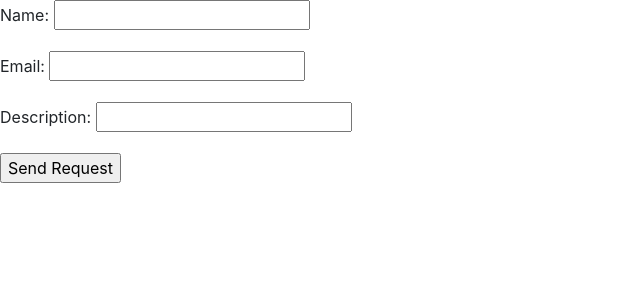
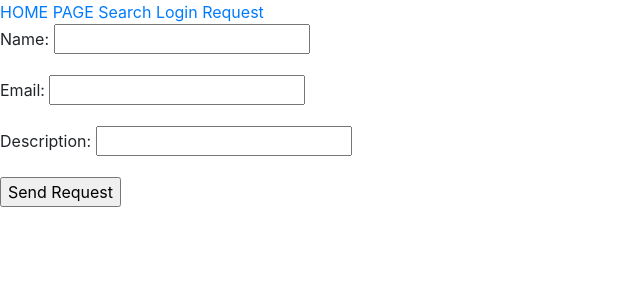
Before and after one commit to 201801057/Group-17-Faculty-Staff-Directory, a Django app: page /req/ in a window 1280 px wide. Shown: the top 300 px of the page, without its empty margins (0-640 px from the left). Run offline with Django 3.2, Linux system fonts and the light colour scheme; some libraries are stand-ins or nearby versions.

Commit message:
Navbar done
Added nav.html

```diff
--- a/Project/BackEnd/SE_17/faculty/templates/faculty/base.html
+++ b/Project/BackEnd/SE_17/faculty/templates/faculty/base.html
@@ -9,6 +9,7 @@
 </head>
 
 <body>
+    {% include 'faculty/nav.html' %}
     {% block content%} {% endblock content %}
 </body>
 </html>
--- /dev/null
+++ b/Project/BackEnd/SE_17/faculty/templates/faculty/nav.html
@@ -0,0 +1,22 @@
+<div class="topvar">
+
+    <a class="active" href="/"> HOME PAGE </a>
+    <a href="{% url 'search' %}">Search</a>
+
+    {% if request.user.is_superuser %}
+    <a href="{% url 'Admin' %}">Admin</a>
+    {% endif %}
+
+    {% if request.user.is_authenticated %}
+
+    <a href="{% url 'profile' %}">Profile</a>
+    <a href="{% url 'logout' %}">Logout</a>
+    <a href="{% url 'changepass' %}">Change Password</a>
+    {% else %}
+
+    <a href="{% url 'login' %}">Login</a>
+    <a href="{% url 'request' %}">Request</a>
+
+    {% endif %}
+
+</div>
```
